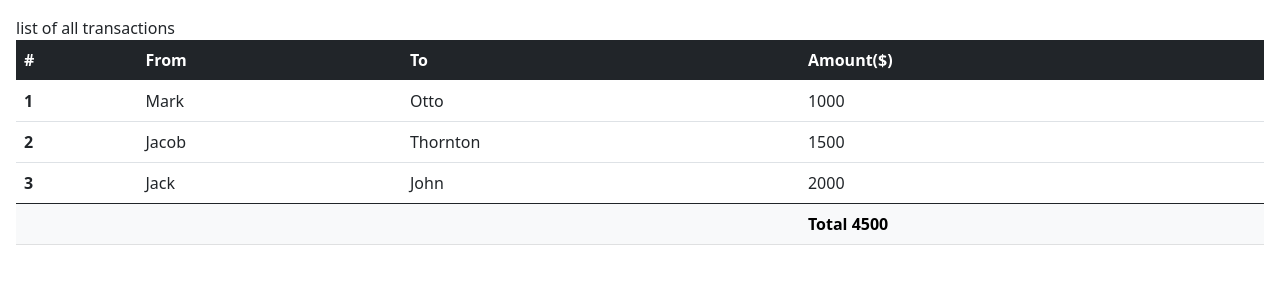
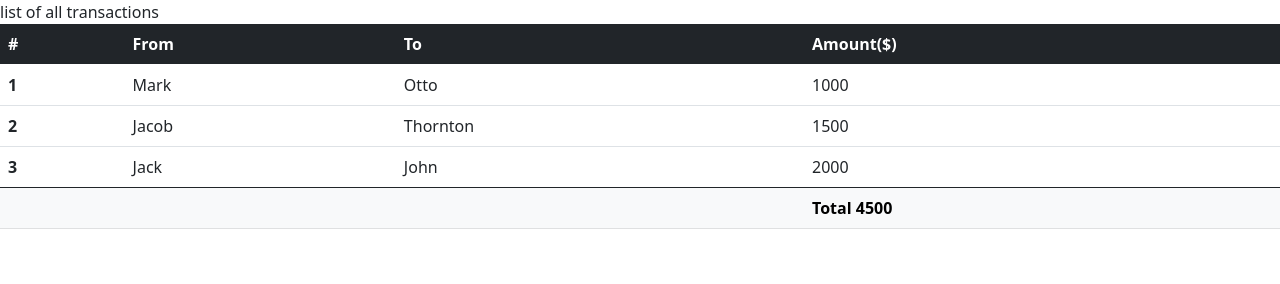
Before and after one commit to acciojob/tables-Nikhil2072001, a website: page main.html in a window 1280 px wide. Drawn offline with nearby package versions, Linux system fonts and the light colour scheme.

Commit message:
created a submission

```diff
--- a/main.html
+++ b/main.html
@@ -10,7 +10,7 @@
 		crossorigin="anonymous">
 </head>
 
-<body class="m-3">
+<body>
 <caption>list of all transactions</caption>
 	<table class="table .table table-hover table-responsive" id="tblInvoiceReport" data-show-footer="true">
 		<thead class="table-dark">
```
